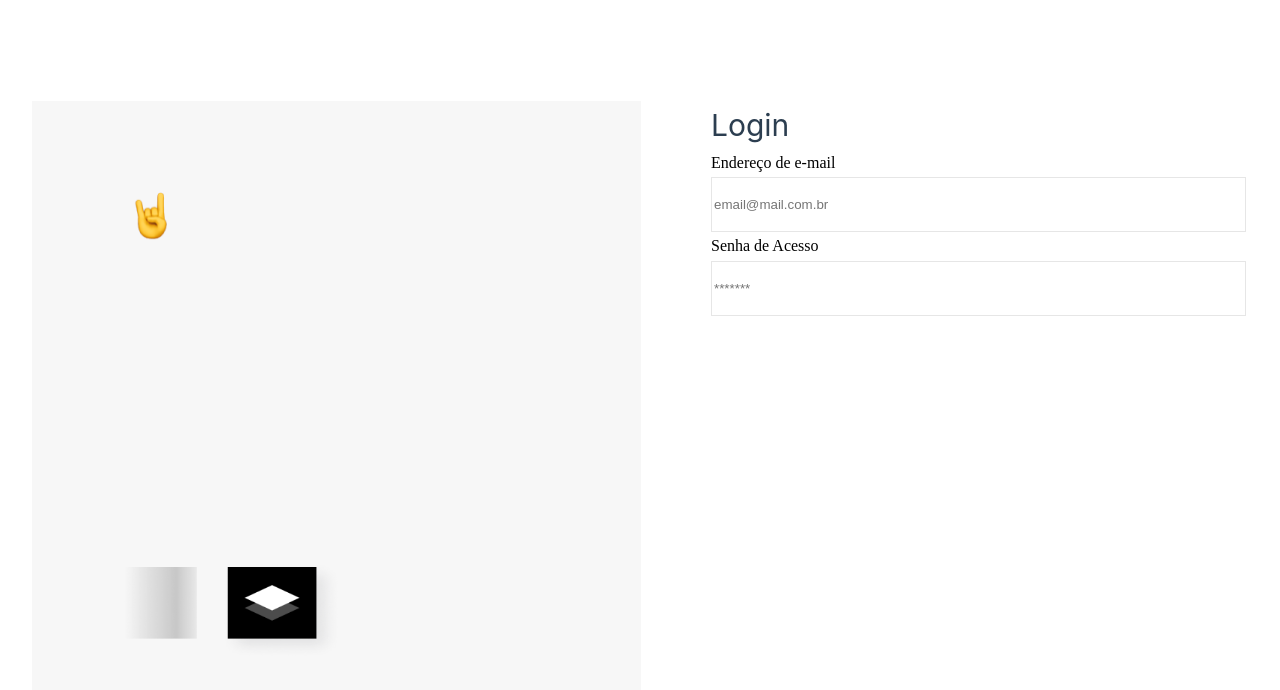
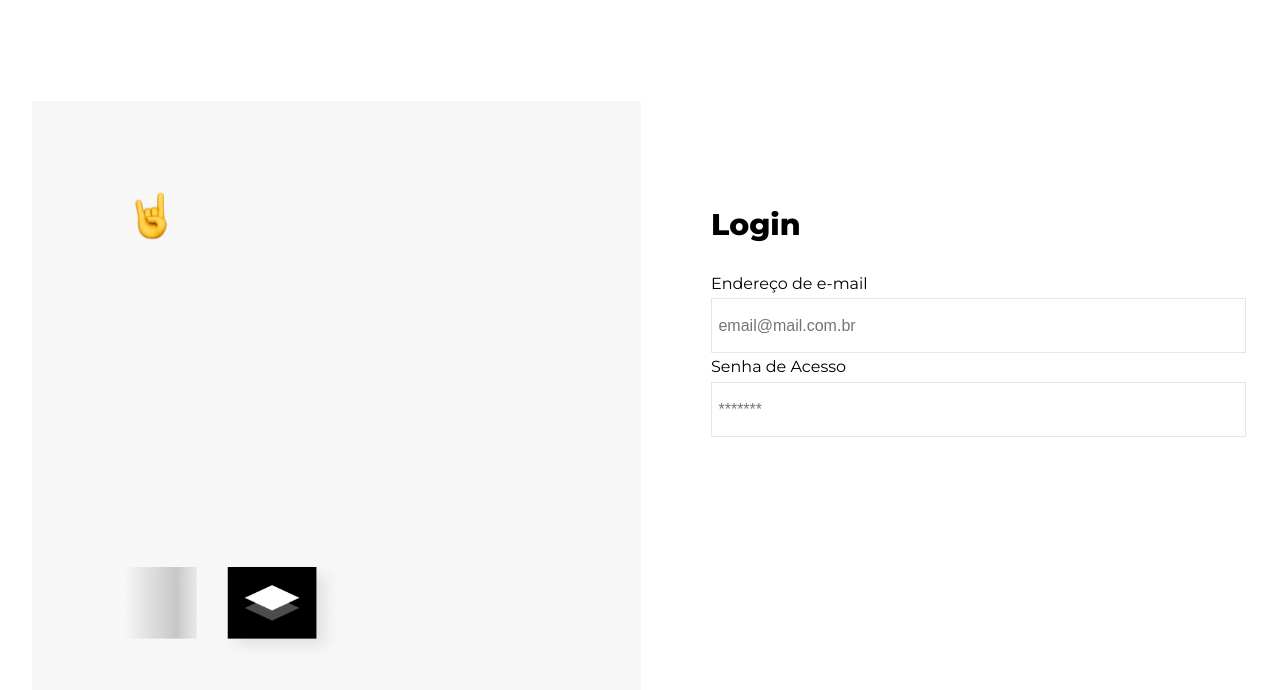
Before and after one commit to VitorRBrumatti/FrontEnd, a Vue app: page / in a window 1280 px wide. Shown: the top 690 px of the page. Built offline with nearby package versions, Linux system fonts and the light colour scheme.

Commit message:
mais um commit

```diff
--- a/src/views/LoginView.vue
+++ b/src/views/LoginView.vue
@@ -1,4 +1,4 @@
-<script >
+<script>
 import Login from '../components/Login.vue';
 
 
@@ -14,33 +14,44 @@
         <div class="container">
             <Login class="quadrado" />
             <img src="../assets/beleza.png" alt="Minha imagem" class="beleza">
-            <img src="../assets/image.png" alt="Minha imagem"  class="detalhe">
+            <img src="../assets/image.png" alt="Minha imagem" class="detalhe">
         </div>
         <div class="form">
+            <h1>Login</h1>
             <form>
-                <h1>Login</h1>
                 <label class="label" for="name">Endereço de e-mail</label>
-                <input class="input" type="text" placeholder="email@mail.com.br">
+                <input class="input" type="text" placeholder=" email@mail.com.br">
 
                 <label class="label" for="password">Senha de Acesso</label>
-                <input class="input" type="password" placeholder="*******" id="password">
-
+                <input class="input" type="password" placeholder=" *******" id="password">
             </form>
         </div>
     </div>
 </template>
 
 <style scoped>
+@import url('https://fonts.googleapis.com/css2?family=Montserrat:ital,wght@0,100..900;1,100..900&display=swap');
+
+    form {
+        margin-top: 20px;
+    }
+
+.form {
+    margin-left: 70px;
+    margin-top: 100px;
+    font-family: Montserrat;
+    color: black;
+}
+
 .label {
-    color: black;
-    font-family: Montserrat;
     font-size: 16px;
     font-weight: 400;
     line-height: 28.8px;
     text-align: left;
+}
 
-    }
 .input {
+    font-size: 16px;
     border: 1px;
     width: 535px;
     height: 55px;
@@ -49,36 +60,54 @@
     gap: 0px;
     border: 1px solid #E5E5E5EE;
     border-radius: 0%;
+}
+
+    .input::placeholder {
+    font-size: 16px;
+    font-weight: 400;
+    line-height: 28.8px;
+    text-align: left;
 
     }
+
+h1 {
+    width: 81px;
+    height: 49px;
+    font-weight: 800;
+    line-height: 48.6px;
+}
+
 .wrapper {
     display: flex;
 }
-    .container{
+
+.container {
     position: relative;
 }
-    .beleza{
+
+.beleza {
     position: absolute;
     width: 48px;
     height: 48px;
     top: 91px;
     left: 96px;
 }
-    .detalhe{
+
+.detalhe {
     position: absolute;
     width: 235px;
     height: 100px;
     top: 459px;
     left: 76px;
 }
-    .form {
-        margin-left: 70px;
-    }
+
+
 .quadrado:hover {
     transition: 0.4s;
     filter: invert(1);
 }
-    .quadrado:hover + .detalhe:hover{
+
+.quadrado:hover+.detalhe:hover {
     transition: 0.4s;
     filter: invert(1);
 }
```
Lines whose indentation alone changed are shown as unchanged.
